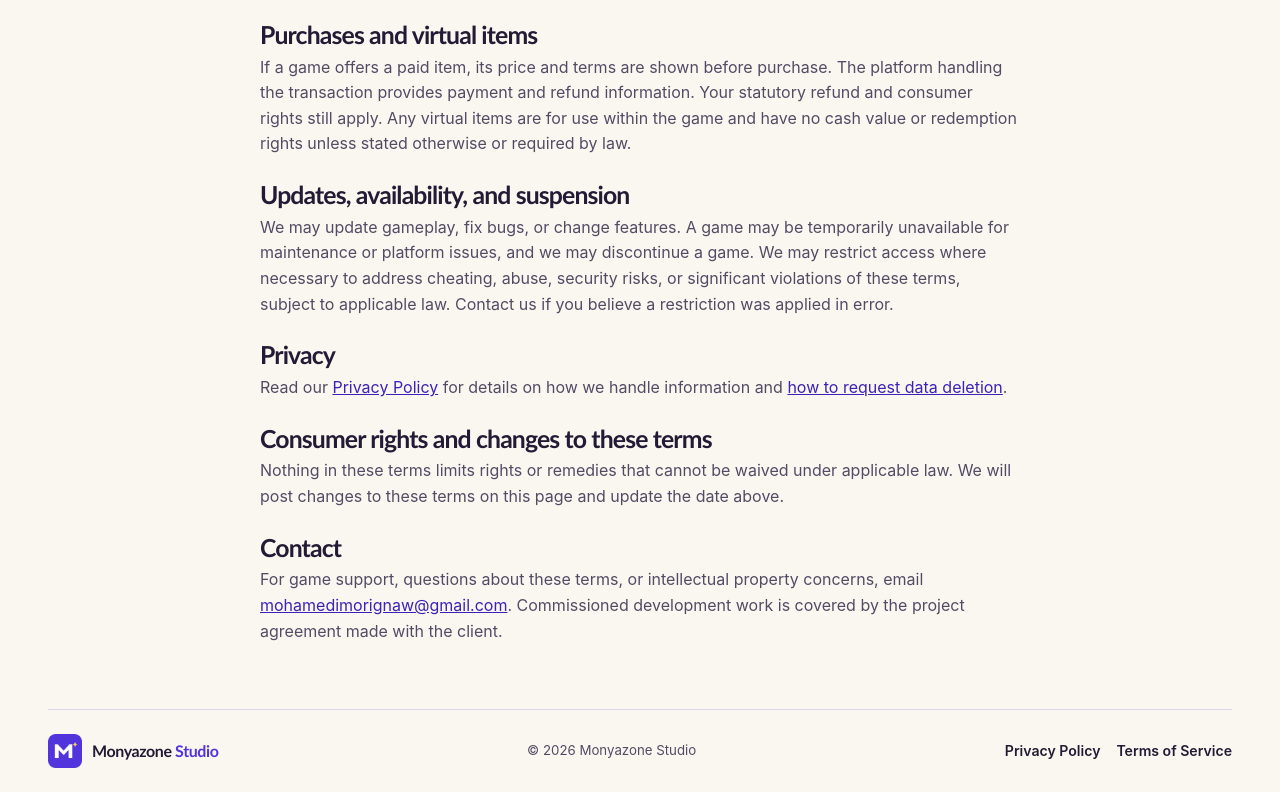
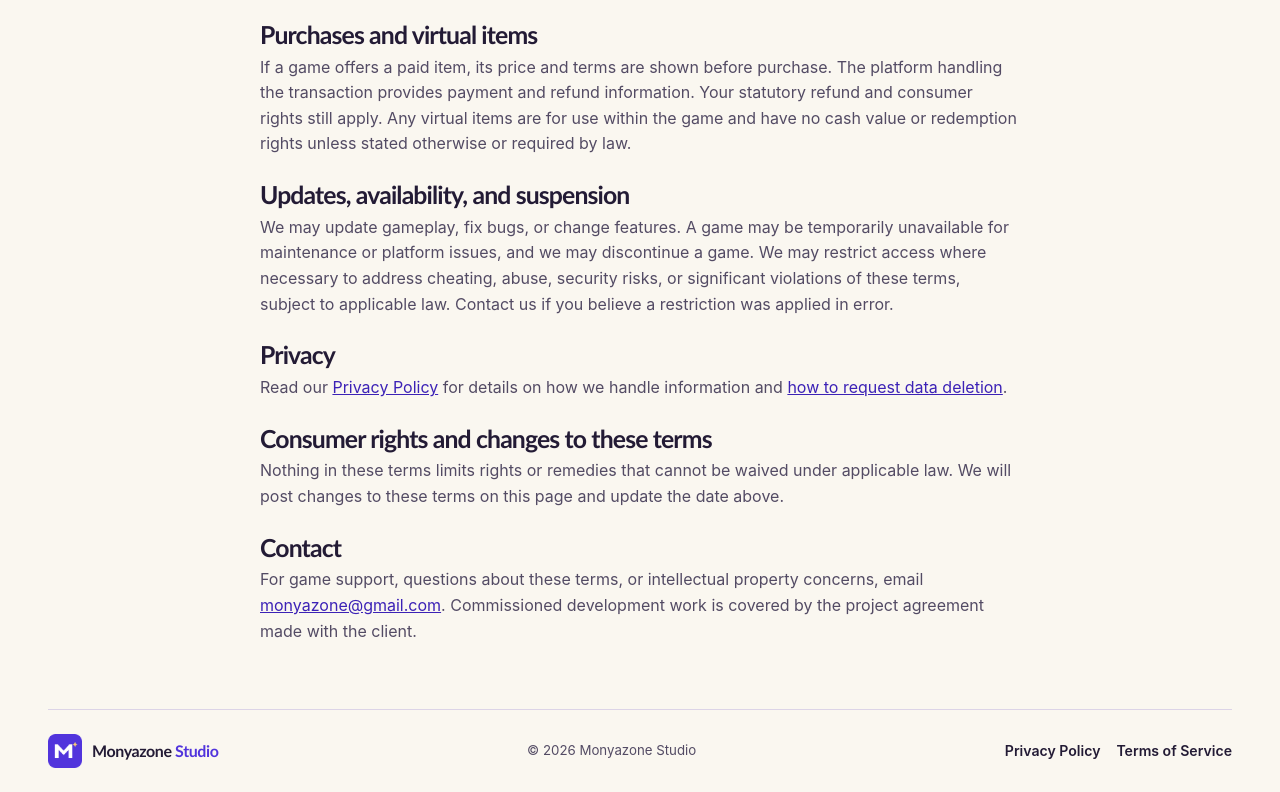
Before and after one commit to monyazone/monyazone.github.io, a plain HTML site: page terms.html in a window 1280 px wide. Shown: the part 800-1592 px from the top of the page. Drawn offline with Linux system fonts and the light colour scheme.

Commit message:
Update contact email in terms.html

```diff
--- a/terms.html
+++ b/terms.html
@@ -48,7 +48,7 @@
     <p>Nothing in these terms limits rights or remedies that cannot be waived under applicable law. We will post changes to these terms on this page and update the date above.</p>
 
     <h2>Contact</h2>
-    <p>For game support, questions about these terms, or intellectual property concerns, email <a href="mailto:mohamedimorignaw@gmail.com">mohamedimorignaw@gmail.com</a>. Commissioned development work is covered by the project agreement made with the client.</p>
+    <p>For game support, questions about these terms, or intellectual property concerns, email <a href="mailto:monyazone@gmail.com">monyazone@gmail.com</a>. Commissioned development work is covered by the project agreement made with the client.</p>
   </main>
   <footer class="wrap footer">
     <a class="brand" href="index.html"><img src="assets/monyazone-mark.png" width="34" height="34" alt=""><span>Monyazone <strong>Studio</strong></span></a>
```
